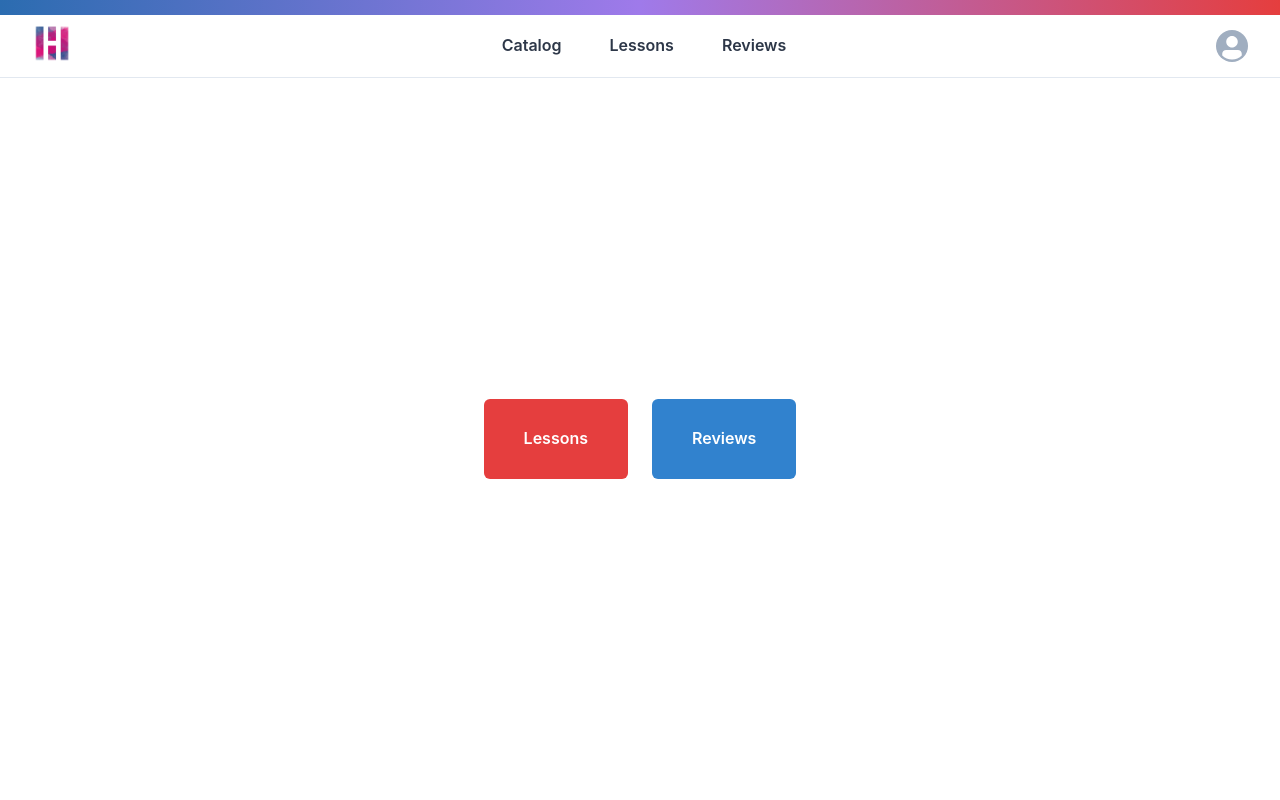
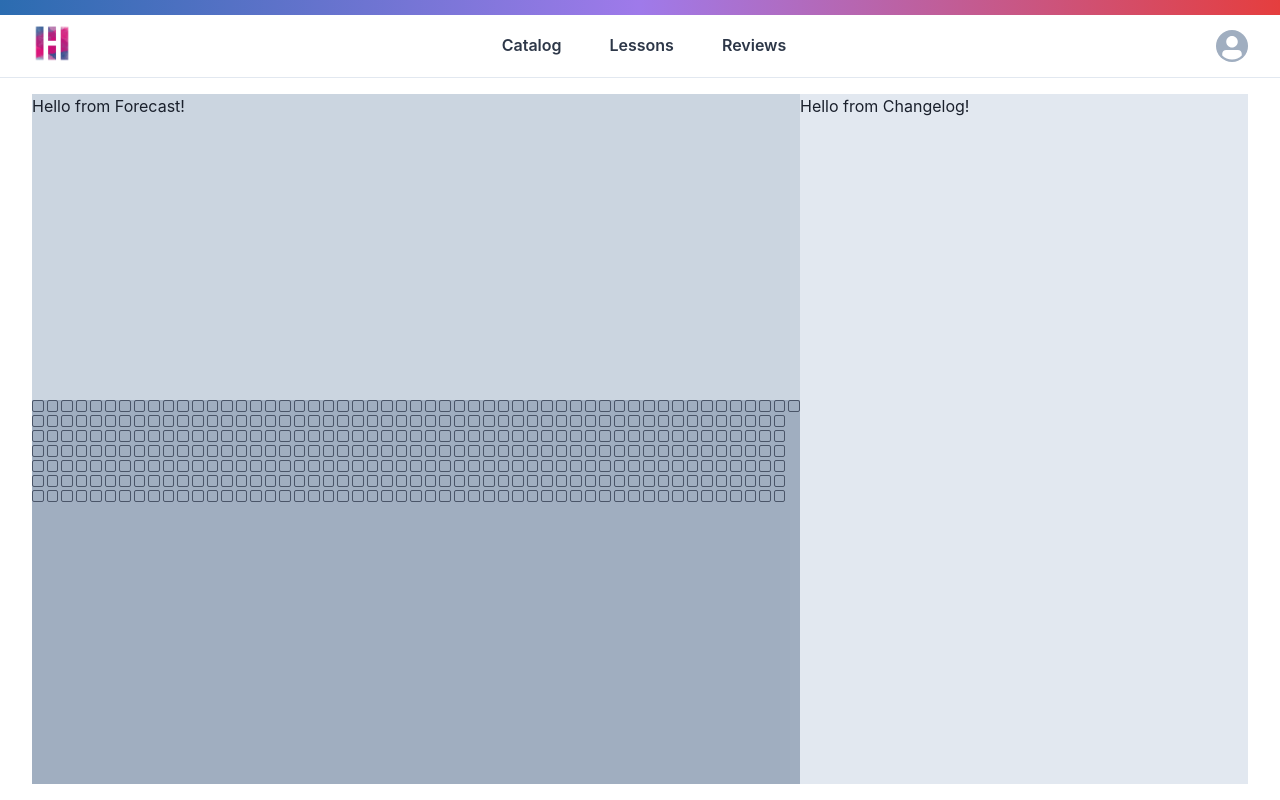
Before and after one commit to nanyaDev/hwalgi, a Next.js app: page / in a window 1280 px wide. Built offline with nearby package versions, Linux system fonts and the light colour scheme; no server answers; sample sign-in values are in the browser's storage.

Commit message:
Layout dashboard page

```diff
--- /dev/null
+++ b/components/Changelog.js
@@ -0,0 +1,12 @@
+import { Box, Text } from '@chakra-ui/react';
+
+const Changelog = () => {
+  // code
+  return (
+    <Box w="md" bg="gray.200">
+      <Text>Hello from Changelog!</Text>
+    </Box>
+  );
+};
+
+export default Changelog;
--- /dev/null
+++ b/components/Forecast.js
@@ -0,0 +1,12 @@
+import { Box, Text } from '@chakra-ui/react';
+
+const Forecast = () => {
+  // code
+  return (
+    <Box flexGrow={1} bg="gray.300">
+      <Text>Hello from Forecast!</Text>
+    </Box>
+  );
+};
+
+export default Forecast;
--- /dev/null
+++ b/components/HeatMap.js
@@ -0,0 +1,25 @@
+import { Box, SimpleGrid } from '@chakra-ui/react';
+
+// ? does using an svg grid like GitHub does result in better performance
+const HeatMap = () => {
+  // code
+  return (
+    <Box flexGrow={1} bg="gray.400">
+      <SimpleGrid templateRows="repeat(7, 1fr)" autoFlow="column" spacing="3px">
+        {Array(365)
+          .fill()
+          .map((_, i) => (
+            <Box
+              key={i}
+              rounded="sm"
+              h="12px"
+              border="1px"
+              borderColor="gray.600"
+            />
+          ))}
+      </SimpleGrid>
+    </Box>
+  );
+};
+
+export default HeatMap;
--- a/pages/index.js
+++ b/pages/index.js
@@ -4,22 +4,20 @@ import { Flex, Button  } from '@chakra-ui/react';
 
 import AuthCheck from '@/components/AuthCheck';
 import Navbar from '@/components/Navbar';
+import Changelog from '@/components/Changelog';
+import Forecast from '@/components/Forecast';
+import HeatMap from '@/components/HeatMap';
 
 const Dashboard = () => {
   return (
     <AuthCheck>
       <Navbar />
-      <Flex grow={1} justify="center" align="center">
-        <NextLink href="/lessons" passHref>
-          <Button as="a" m={3} p={10} colorScheme="red">
-            Lessons
-          </Button>
-        </NextLink>
-        <NextLink href="/reviews" passHref>
-          <Button as="a" p={10} m={3} colorScheme="blue">
-            Reviews
-          </Button>
-        </NextLink>
+      <Flex grow={1} px={8} py={4} justify="space-between">
+        <Flex grow={1} direction="column" justify="space-between">
+          <Forecast />
+          <HeatMap />
+        </Flex>
+        <Changelog />
       </Flex>
     </AuthCheck>
   );
```
